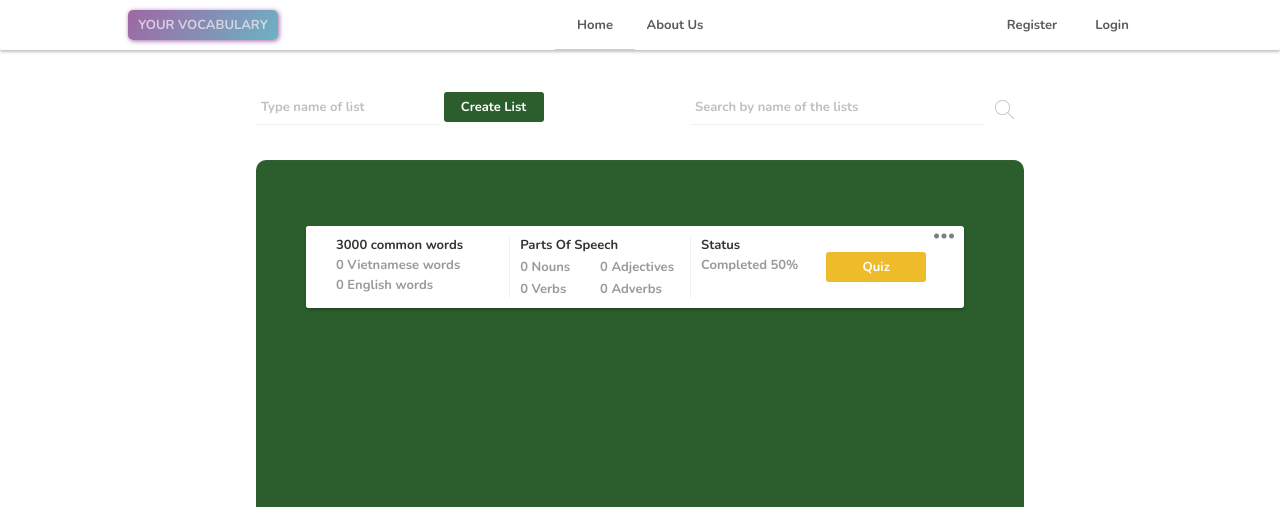
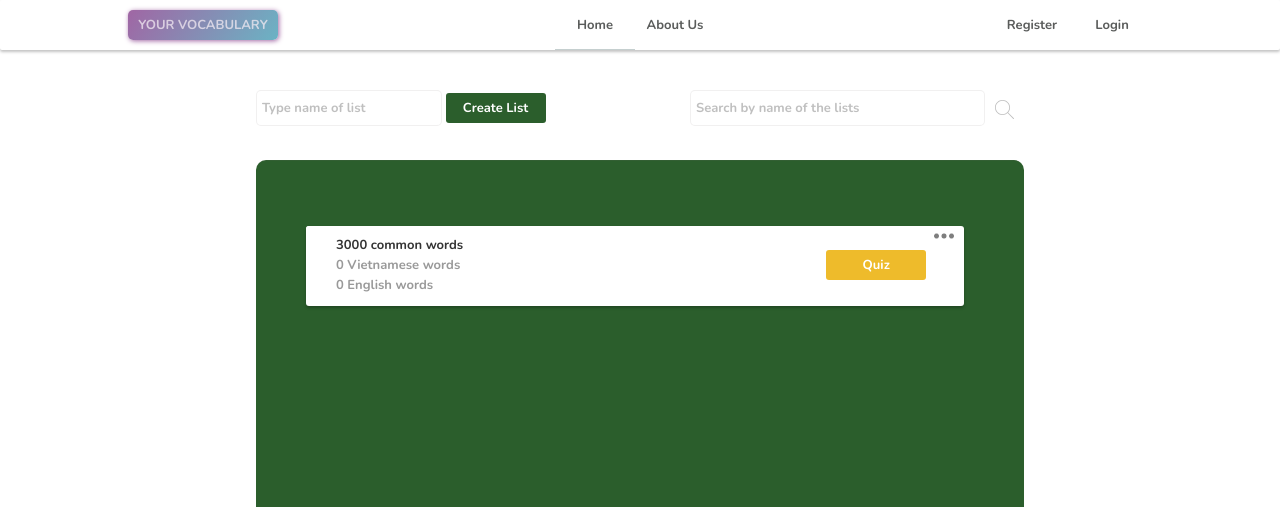
Before and after one commit to PhamVanMinh272/vocab_ielts, a Flask app: page / in a window 1280 px wide. Shown: the top 507 px of the page. Run offline with Flask 2, Linux system fonts and the light colour scheme; data comes from the database, SQL or seed files in the repository; data that the repository does not hold is empty; some libraries are stand-ins or nearby versions.

Commit message:
fix some bug

```diff
--- a/action/list.py
+++ b/action/list.py
@@ -103,7 +103,7 @@ class ListAction:
             List.query.filter_by(list_name=list_name, user_id=user_id).all()
         )
         if list_objs:
-            raise AlreadyExistException("The list {} already exists")
+            raise AlreadyExistException("The list {} already exists".format(list_name))
         new_list_obj = List(
             list_name=list_name,
             inserted_time=int(datetime.now().timestamp()),
--- a/static/css/home.css
+++ b/static/css/home.css
@@ -9,9 +9,9 @@
 .search-container input {
     width: 90%;
     height: 30px;
-    border-radius: 2px 0 0 2px;
-    border: none;
-    border-bottom: 1px solid var(--border-color);
+    border-radius: 5px;
+    /* border-bottom: 1px solid var(--border-color); */
+    border: 1px solid var(--border-color);
     padding: 2px 5px;
     font-size: var(--font-size-small);
 }
@@ -31,6 +31,16 @@
     background: white;
     transform: none;
     box-shadow: none;
+}
+
+/* add list */
+#name-of-list-input {
+    height: 30px;
+    border-radius: 5px;
+    /* border-bottom: 1px solid var(--border-color); */
+    border: 1px solid var(--border-color);
+    padding: 2px 5px;
+    font-size: var(--font-size-small);
 }
 
 .no-data {
--- a/static/js/home.js
+++ b/static/js/home.js
@@ -24,6 +24,10 @@ $(function() {
     let setCurrentList = function(selector) {
       currentList = selector
     }
+
+    listCardsContainer.on("click", ".quiz-list-btn", function(e) {
+      e.stopPropagation()
+    })
 
     // dropdown more actions
     listCardsContainer.on("click", ".dropdown", function(e) {
@@ -73,28 +77,6 @@ $(function() {
                           </div>
                       </div>
                   </div>
-                  <div id="parts-of-speech-container">
-                      <div class="name-of-list text-overflow-dot">Parts Of Speech</div>
-                      <div class="property-of-list">
-                          <div>
-                              <div>0 Nouns</div>
-                              <div>0 Adjectives</div>
-                          </div>
-                          <div>
-                              <div>0 Verbs</div>
-                              <div>0 Adverbs</div>
-                          </div>
-                      </div>
-                  </div>
-                  <div id="severity-container">
-                      <div class="name-of-list text-overflow-dot">Status</div>
-                      <div class="property-of-list">
-                          <div>
-                              Completed 50%
-                          </div>
-                      </div>
-                  </div>
-
               </div>
               <div class="card-footer">
                   <a class="quiz-list-btn" href="/lesson/${list.list_id}">Quiz</a>
@@ -153,10 +135,12 @@ $(function() {
 
     let handleCreateListSuccess = function(result) {
       toastMessage.showMessage(`The list ${result.list_name} was saved successfully`, SUCCESS_MESSAGE_TYPE)
-      // currentList.attr("list-id", result.list_id)
-      // currentList.attr("list-name", result.list_name)
+      setCurrentList($('<div></div>'))
+      currentList.attr("list-id", result.list_id)
+      currentList.attr("list-name", result.list_name)
       wordComponent.showListDetailsDialog()
       wordComponent.getWords(result.list_id)
+      listCreationInput.html("")
       getLists()
     }
 
@@ -510,3 +494,25 @@ $(function() {
   })()
 
 })
+
+{/* <div id="parts-of-speech-container">
+  <div class="name-of-list text-overflow-dot">Parts Of Speech</div>
+    <div class="property-of-list">
+        <div>
+            <div>0 Nouns</div>
+            <div>0 Adjectives</div>
+        </div>
+        <div>
+            <div>0 Verbs</div>
+            <div>0 Adverbs</div>
+        </div>
+    </div>
+</div>
+<div id="severity-container">
+    <div class="name-of-list text-overflow-dot">Status</div>
+    <div class="property-of-list">
+        <div>
+            Completed 50%
+        </div>
+    </div>
+</div> */}
```
